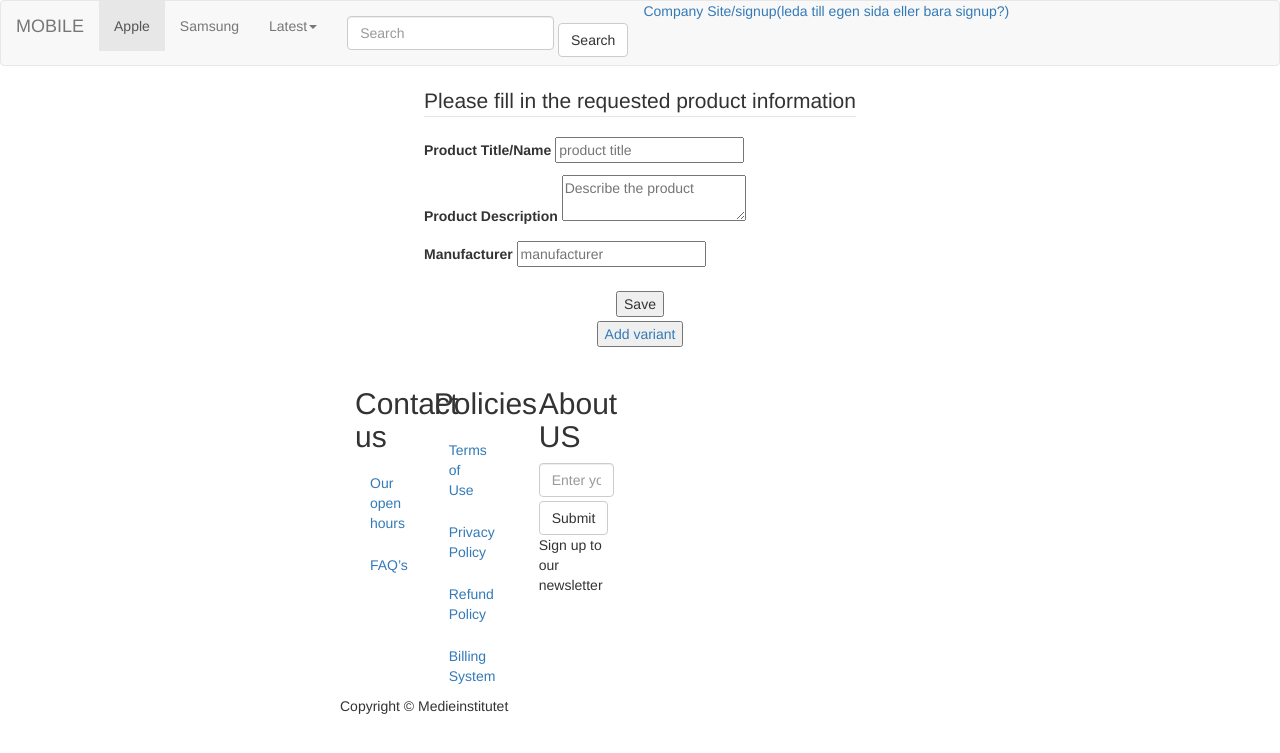
After one commit to gustaf-lindholm/projekt_grupp5, a PHP site: the page made by app/views/AddProduct.view.php in a window 1280 px wide. The commit adds this page. Shown: the top 753 px of the page. Run offline with PHP 8.4, Linux system fonts and the light colour scheme; the template is opened without the code that fills it, so the values that code supplies are empty; some libraries are stand-ins or nearby versions.

Commit message:
uppdatering av login & signup
uppdatering av login & signup

```diff
--- a/app/models/Signup_model.php
+++ b/app/models/Signup_model.php
@@ -54,8 +54,4 @@ class Signup_Model extends Base_model
             	}
             }
     }
-
-    public function companySignup() {
-        echo "Company Signup!";
-    }
 }
--- /dev/null
+++ b/app/views/AddProduct.view.php
@@ -0,0 +1,64 @@
+<style>
+    /* Temporary styling */
+    .container {
+        display: grid;
+        grid-template-columns: repeat(4, 1fr);
+    }
+
+    form {
+        grid-column: 2 / 4;
+        margin: auto;
+    }
+
+    button {
+        display: block;
+        margin: 5% auto 0 auto;
+    }
+</style>
+<div class="container">
+    <form action="" method="POST">
+        <fieldset>
+            <legend>Please fill in the requested product information</legend>
+            <p>
+                <label for="newProd[title]">Product Title/Name</label>
+                <input type="text" name="newProd[title]" placeholder="product title">
+            </p>
+            <p>
+                <label for="newProd[info]">Product Description</label>
+                <textarea name="newProd[info]" placeholder="Describe the product"></textarea>
+            </p>
+            <label for="newProd[manufacturer]">Manufacturer</label>
+            <input type="text" name="newProd[manufacturer]" placeholder="manufacturer">
+            <button type="submit">Save</button>
+        </fieldset>
+    </form>
+
+    <!-- show form for new product variant -->
+    <form action="" method="POST">
+        <input type="hidden" name="addVariant[status]" value="true">
+        <a href="">
+            <button type="submit">Add variant</button>
+        </a>
+    </form>
+
+    <!-- Output the last inserted id -->
+    <h4><?php if(isset($_POST['newProdId'])) {echo "The last inserted product id: " . $_POST['newProdId'];} ?></h4>
+
+    <?php
+            //var_dump($_POST['newProdId']);
+            // check if user selected the add variant option(pushed button)
+            if(isset($_POST['newProdId']))
+            { var_dump($_SERVER['REQUEST_URI']);?>
+            <!-- Output the last auto incremented product id -->
+    <form action="localhost/projekt_grupp5/public/admin/addVariant" method="POST">
+        <fieldset>
+            <legend>Enter variation info</legend>
+            <input type="number" name="addVariant['product_id']" placeholder="product id">
+            <input type="text" name="addVariant[sku]" placeholder="stock keeping unit">
+            <input type="number" name="addVariant[price]" placeholder="price">
+            <input type="text" name="addVariant[img_url]" placeholder="image url">
+        </fieldset>
+        <button type="submit">Save new variant</button>
+    </form>
+    <?php } ?>
+</div>
--- a/app/views/header.php
+++ b/app/views/header.php
@@ -45,6 +45,7 @@
         </div>
         <button type="submit" class="btn btn-default">Search</button>
       </form>
+      <a href="<?php echo URLrewrite::URL('companySignup')?>">Company Site/signup(leda till egen sida eller bara signup?)</a>
       <?php
 
         // if ($_SESSION['level']) == 1 or $_SESSION['level']) == 2)
--- a/app/views/login.view.php
+++ b/app/views/login.view.php
@@ -7,7 +7,7 @@
 			<label for="password-input">Password <span class="text-danger">*</span></label>
 			<input type="password" name="[submit][password]" placeholder="*****">
 			<button type="submit" name="submit">Login</button>
-			<a href="../app/models/Signup_model.php" class="btn btn-link">Signup</a>
+			<a href="<?php echo URLrewrite::URL('signup')?>" class="btn btn-link">Signup</a>
 		</form>
 	</div>
 </section>
```
Also changed, not shown: app/controllers/Admin.controller.php (added, +54 -0 lines), app/controllers/companySignup.controller.php (added, +18 -0 lines), app/controllers/login.controller.php (+17 -9 lines), app/controllers/signup.controller.php (+6 -25 lines), app/models/AddVariant_model.php (added, +25 -0 lines), app/models/CompanySignup_model.php (added, +12 -0 lines), app/models/Login_model.php (+28 -3 lines), app/models/NewProduct_model.php (added, +38 -0 lines), app/views/AdminPanel.view.php (added, +9 -0 lines).
